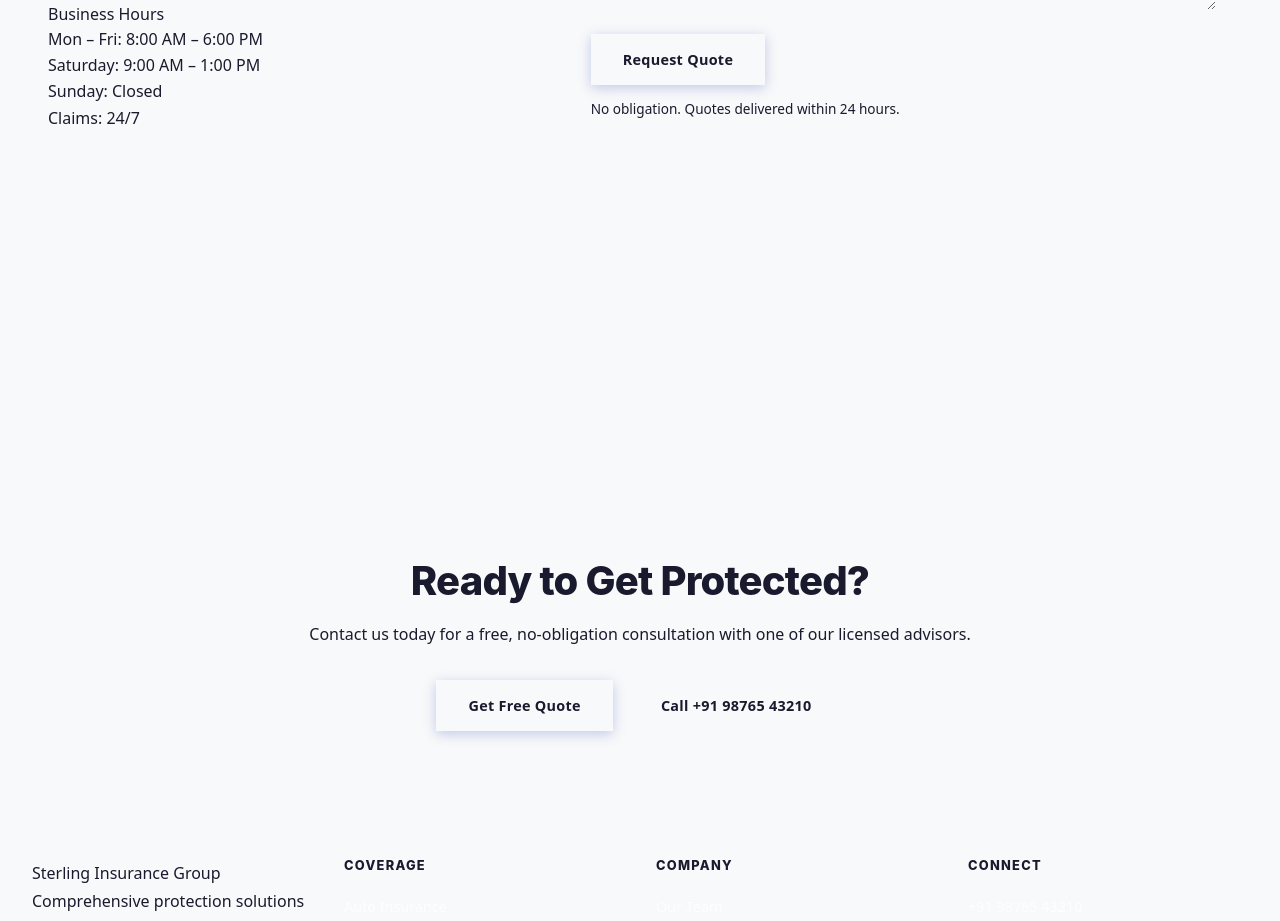
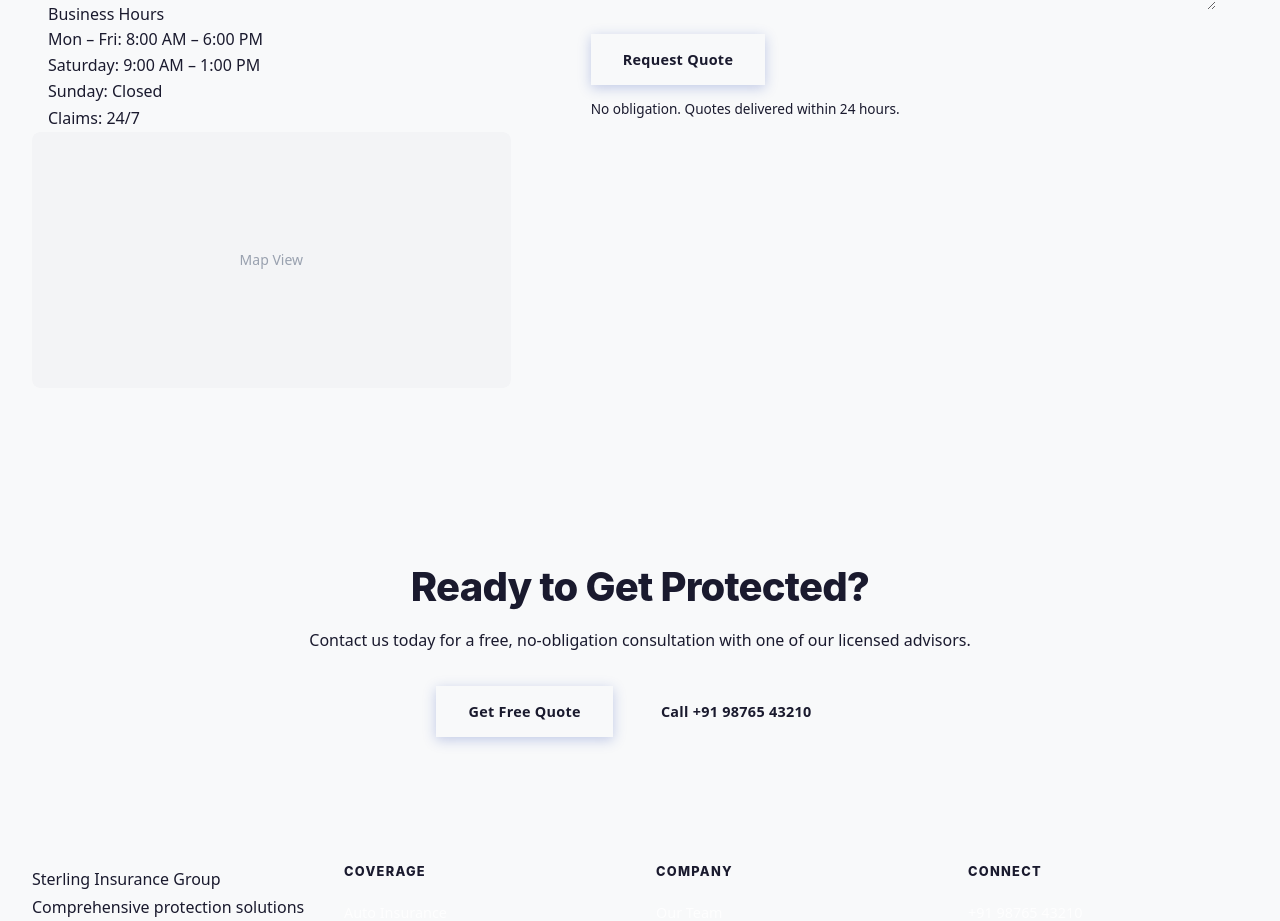
Before and after one commit to Adeshpreet-Singh/insurance-agency, a Next.js app: page / in a window 1280 px wide. Shown: the part 4520-5441 px from the top of the page. Built offline with nearby package versions, Linux system fonts and the light colour scheme.

Commit message:
fix: remove broken iframe embeds causing 404 errors

```diff
--- a/app/page.tsx
+++ b/app/page.tsx
@@ -436,16 +436,7 @@
 
  {/* Google Maps Embed */}
  <div className="overflow-hidden rounded-lg">
- <iframe
- src="[WEBSITE]/maps/embed?pb=!1m18!1m12!1m3!1d2948.5!2d-71.0535!3d42.3585!2m3!1f0!2f0!3f0!3m2!1i1024!2i768!4f13.1!3m3!1m2!1s0x0%3A0x0!2zNDLCsDIxJzMwLjYiTiA3McKwMDMnMTIuNiJX!5e0!3m2!1sen!2sus!4v1"
- width="100%"
- height="250"
- style={{ border: 0, maxWidth: '100%' }}
- allowFullScreen
- loading="lazy"
- referrerPolicy="no-referrer-when-downgrade"
- title="Sterling Insurance Group Office Location"
- />
+ <div className="w-full h-64 bg-gray-100 rounded-lg flex items-center justify-center text-gray-400 text-sm">Map View</div>
  </div>
  </div>
 
```
